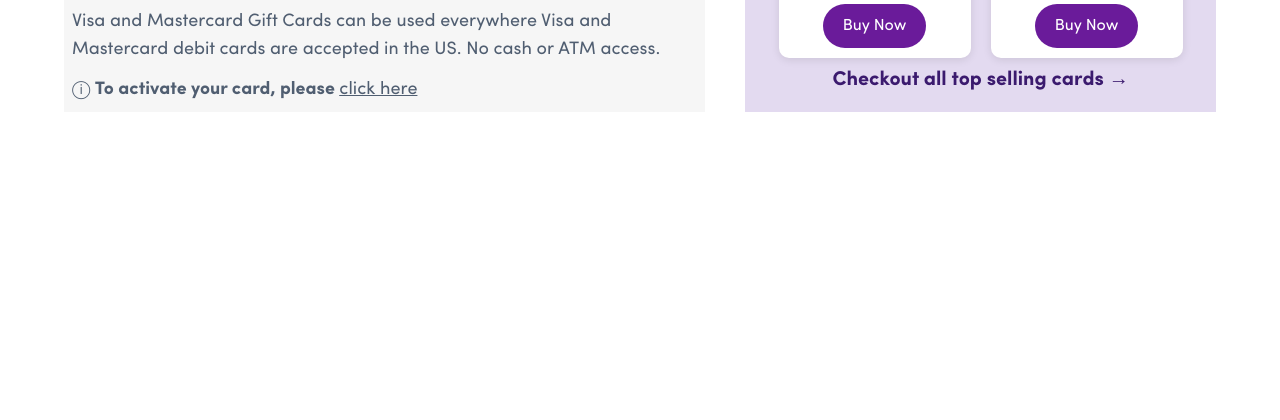
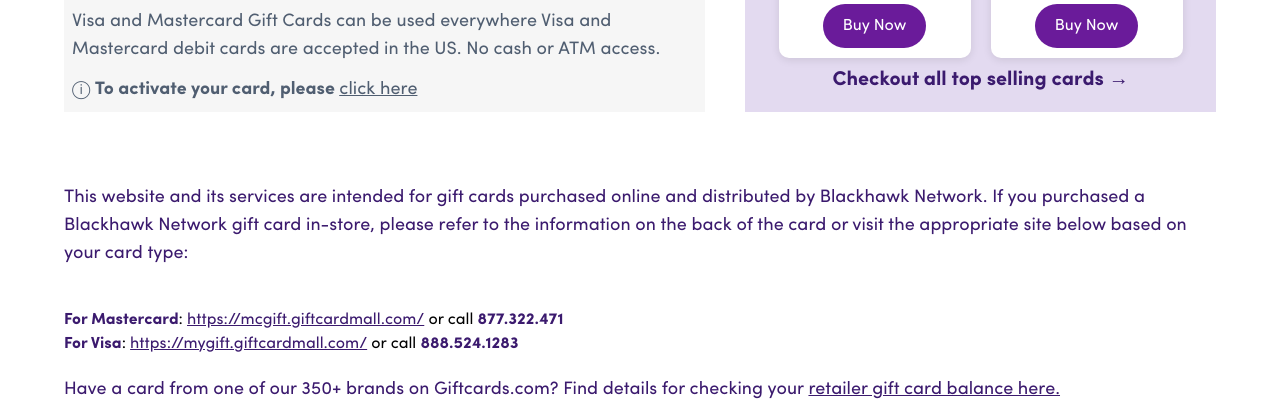
Before and after one commit to foadEbrahimi/net_bank, a PHP site: page / in a window 1280 px wide. Shown: the part 722-1142 px from the top of the page. Before the commit the page ends 834 px from the top, so only its background shows below. Run offline with PHP 8.4, Linux system fonts and the light colour scheme.

Commit message:
after main

```diff
--- a/index.html
+++ b/index.html
@@ -333,6 +333,35 @@
       </div>
     </main>
     <!-- end main -->
+    <div class="p-2 py-4 xl:px-16 2xl:px-32 mt-10 flex flex-col">
+      <span class="text-[#3B1A6E] text-lg"
+        >This website and its services are intended for gift cards purchased
+        online and distributed by Blackhawk Network. If you purchased a
+        Blackhawk Network gift card in-store, please refer to the information on
+        the back of the card or visit the appropriate site below based on your
+        card type:
+      </span>
+      <div class="mt-10 flex flex-col">
+        <span>
+          <span class="font-sofia600 text-[#3B1A6E]">For Mastercard</span>:
+          <a href="" class="text-[#3B1A6E] underline"
+            >https://mcgift.giftcardmall.com/</a
+          >
+          or call <span class="font-sofia600 text-[#3B1A6E]">877.322.471</span>
+        </span>
+        <span>
+          <span class="font-sofia600 text-[#3B1A6E]">For Visa</span>:
+          <a href="" class="text-[#3B1A6E] underline"
+            >https://mygift.giftcardmall.com/</a
+          >
+          or call <span class="font-sofia600 text-[#3B1A6E]">888.524.1283</span>
+        </span>
+      </div>
+      <span class="text-[#3B1A6E] text-lg mt-5"
+        >Have a card from one of our 350+ brands on Giftcards.com? Find details
+        for checking your <span class="underline">retailer gift card balance here.</span>
+      </span>
+    </div>
     <script src="./src/js/index.js"></script>
   </body>
 </html>
--- a/src/styles/output.css
+++ b/src/styles/output.css
@@ -626,6 +626,10 @@
   margin-top: 0.25rem;
 }
 
+.mt-10 {
+  margin-top: 2.5rem;
+}
+
 .flex {
   display: flex;
 }
@@ -940,6 +944,11 @@
   line-height: 1.75rem;
 }
 
+.text-lg {
+  font-size: 1.125rem;
+  line-height: 1.75rem;
+}
+
 .uppercase {
   text-transform: uppercase;
 }
@@ -966,6 +975,11 @@
 
 .text-\[\] {
   color: ;
+}
+
+.text-\[\#761A6E\] {
+  --tw-text-opacity: 1;
+  color: rgb(118 26 110 / var(--tw-text-opacity, 1));
 }
 
 .underline {
```
